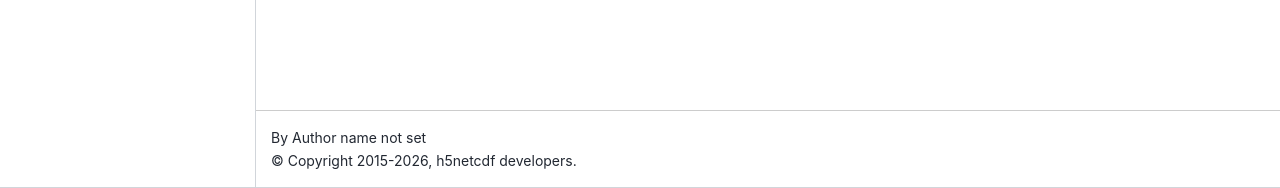
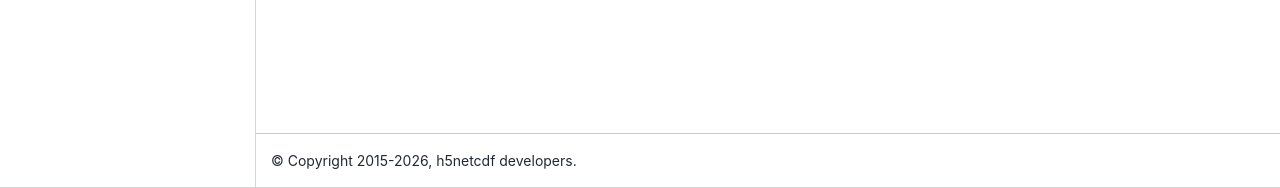
Before and after one commit to h5netcdf/h5netcdf, a Sphinx documentation site: the page built from doc/legacyapi.rst, in a window 1280 px wide. Shown: the part 712-900 px from the top of the page. Built offline with Sphinx 7.4.7 and the Sphinx Book theme 1.1.4, drawn with Linux system fonts in a browser that asks for light colours; the version number could not be read and is left out; some of the changed lines change nothing that is shown.

Commit message:
remove empty author

```diff
--- a/doc/conf.py
+++ b/doc/conf.py
@@ -27,6 +27,7 @@ release = h5netcdf.__version__
 
 project = "h5netcdf"
 copyright = "2015-%s, h5netcdf developers" % datetime.datetime.now().year
+author = ""
 language = "en"
 
 # -- General configuration ---------------------------------------------------
```
